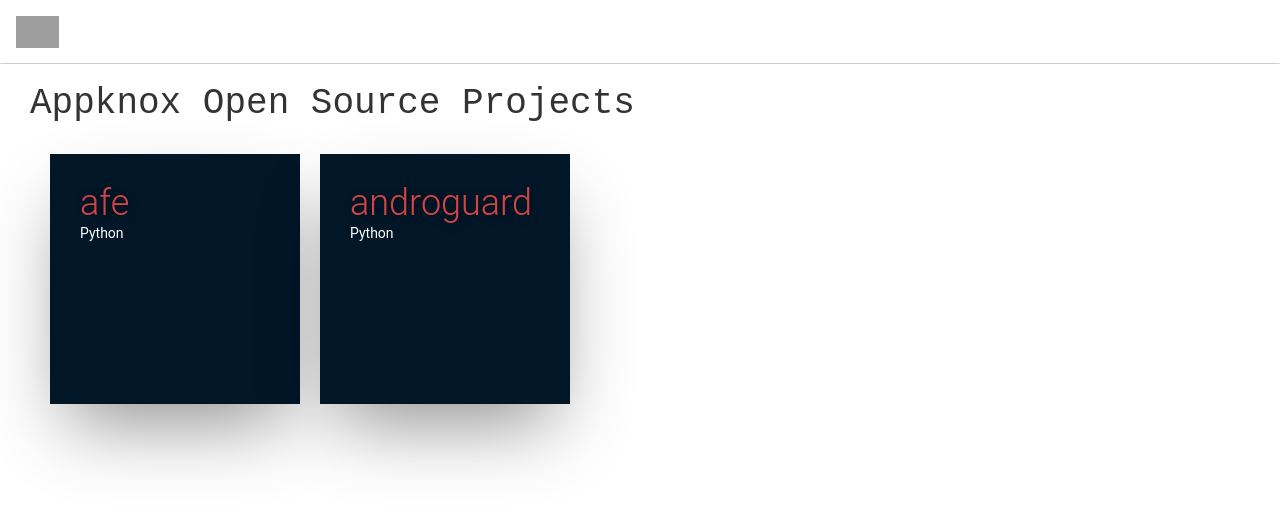
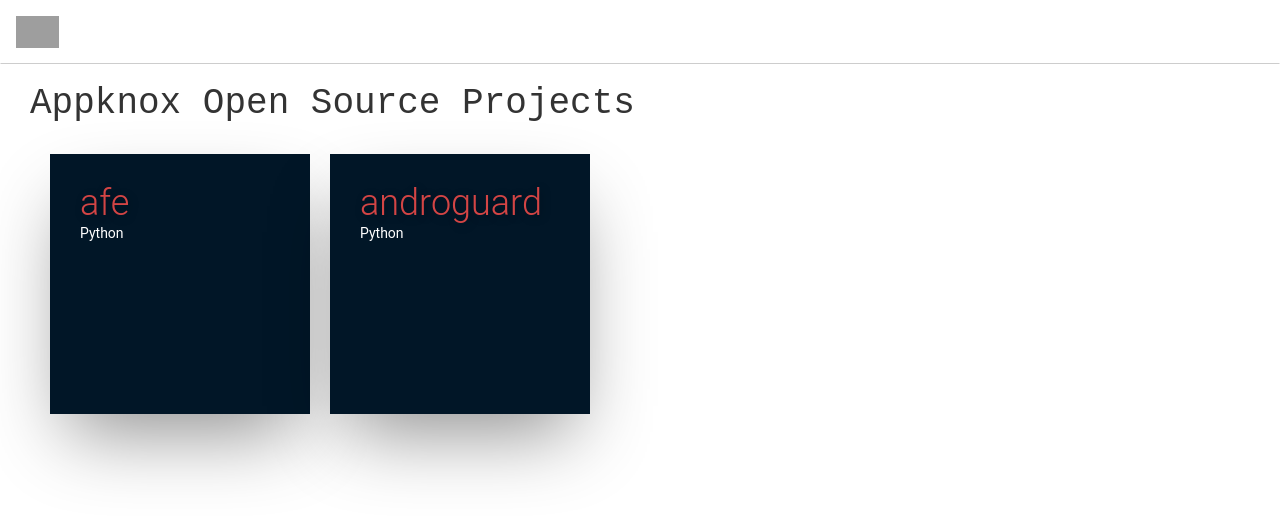
Before and after one commit to appknox/opensource, a Jekyll site: the page built from index.html, in a window 1280 px wide. Shown: the top 516 px of the page. Built offline with Jekyll 4.4.1, drawn with Linux system fonts in a browser that asks for light colours; nearby versions of some CDN libraries; grey boxes are pictures that could not be loaded.

Commit message:
enhance: show full desc

```diff
--- a/_data/repos.yaml
+++ b/_data/repos.yaml
@@ -1,7 +1,7 @@
 - name: afe
-  description: Android Framework for Exploitation
+  description: Android Framework for Exploitation, is a framework for exploiting android based devices
   language: devicon-python-plain colored
 
 - name: androguard
-  description: Python 3 fork of Androguard
+  description: Python 3 fork of popular Androguard library
   language: devicon-python-plain colored
--- a/css/main.css
+++ b/css/main.css
@@ -26,8 +26,8 @@
 }
 
 .tile {
-    width: 250px;
-    height: 250px;
+    width: 260px;
+    height: 260px;
     margin: 10px;
     background-color: #011627;
     display: inline-block;
```
